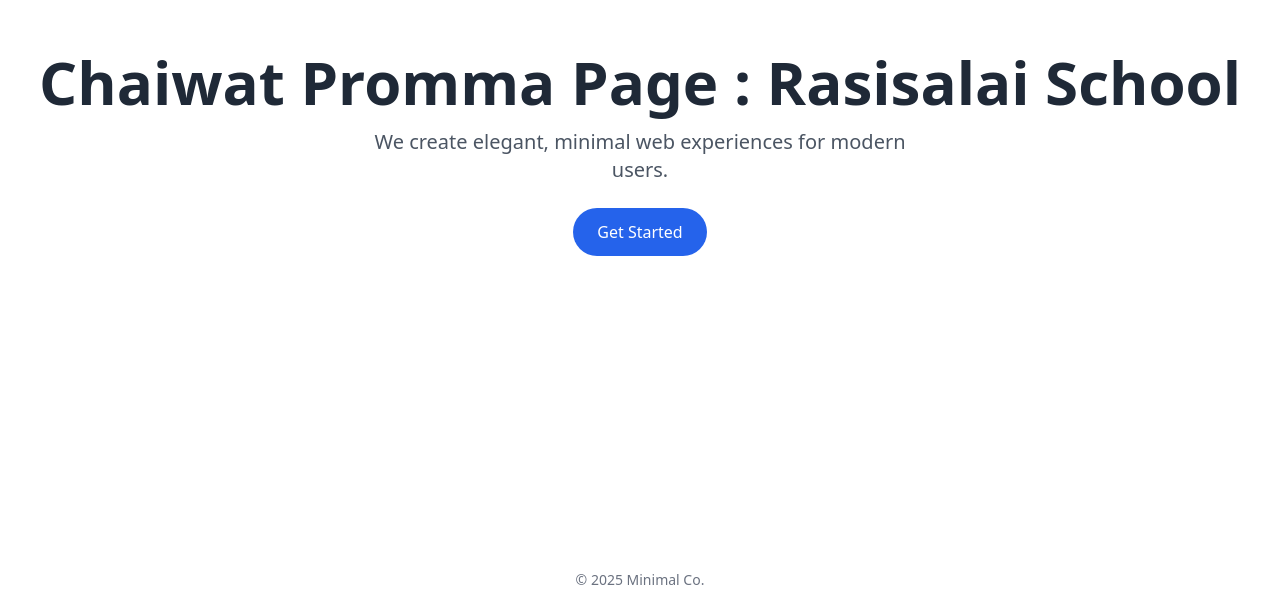
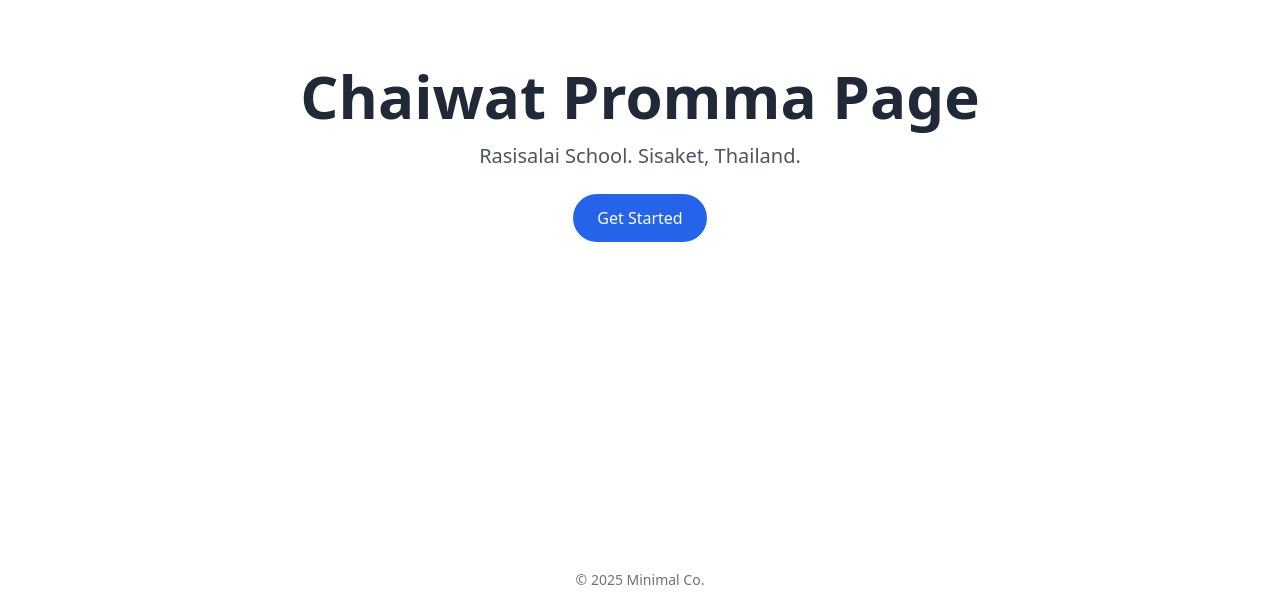
Before and after one commit to chaiwat2563/landingPage, a plain HTML site: page index.html in a window 1280 px wide. Shown: the part 246-852 px from the top of the page. Drawn offline with nearby package versions, Linux system fonts and the light colour scheme.

Commit message:
Update index.html

```diff
--- a/index.html
+++ b/index.html
@@ -8,9 +8,9 @@
   </head>
   <body class="bg-white text-gray-800">
     <section class="min-h-screen flex flex-col justify-center items-center text-center px-6">
-      <h1 class="text-4xl md:text-6xl font-bold mb-4">Chaiwat Promma Page : Rasisalai School</h1>
+      <h1 class="text-4xl md:text-6xl font-bold mb-4">Chaiwat Promma Page</h1>
       <p class="text-lg md:text-xl text-gray-600 mb-6 max-w-xl">
-        We create elegant, minimal web experiences for modern users.
+         Rasisalai School. Sisaket, Thailand.
       </p>
       <a href="#"
          class="bg-blue-600 text-white px-6 py-3 rounded-full hover:bg-blue-700 transition">
```
